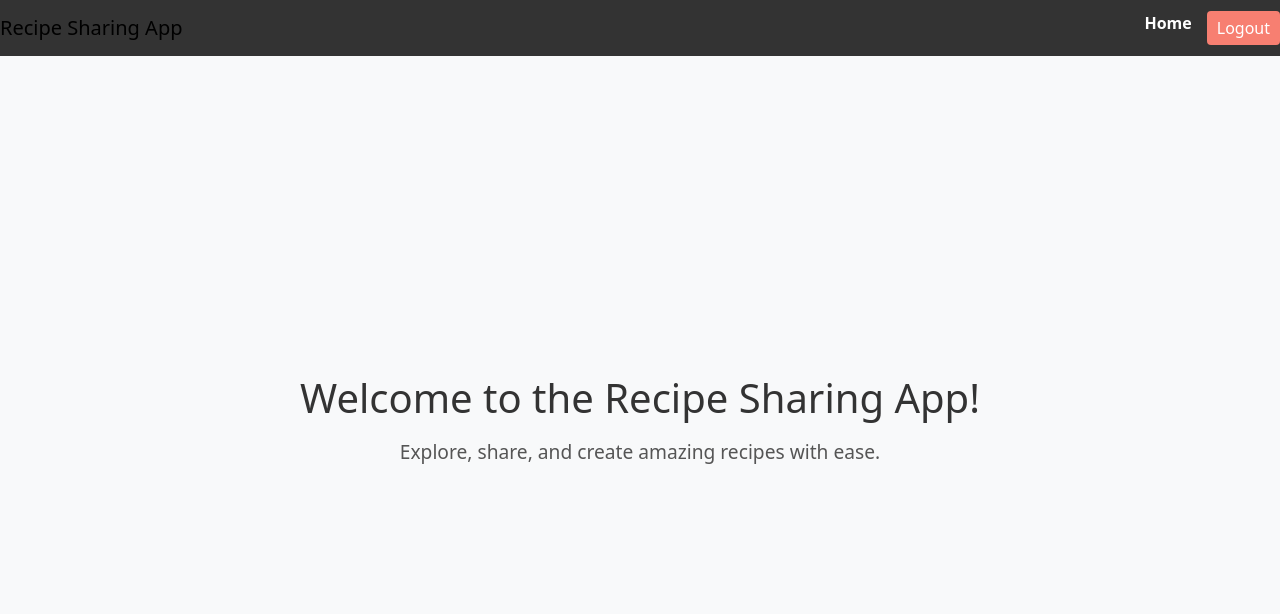
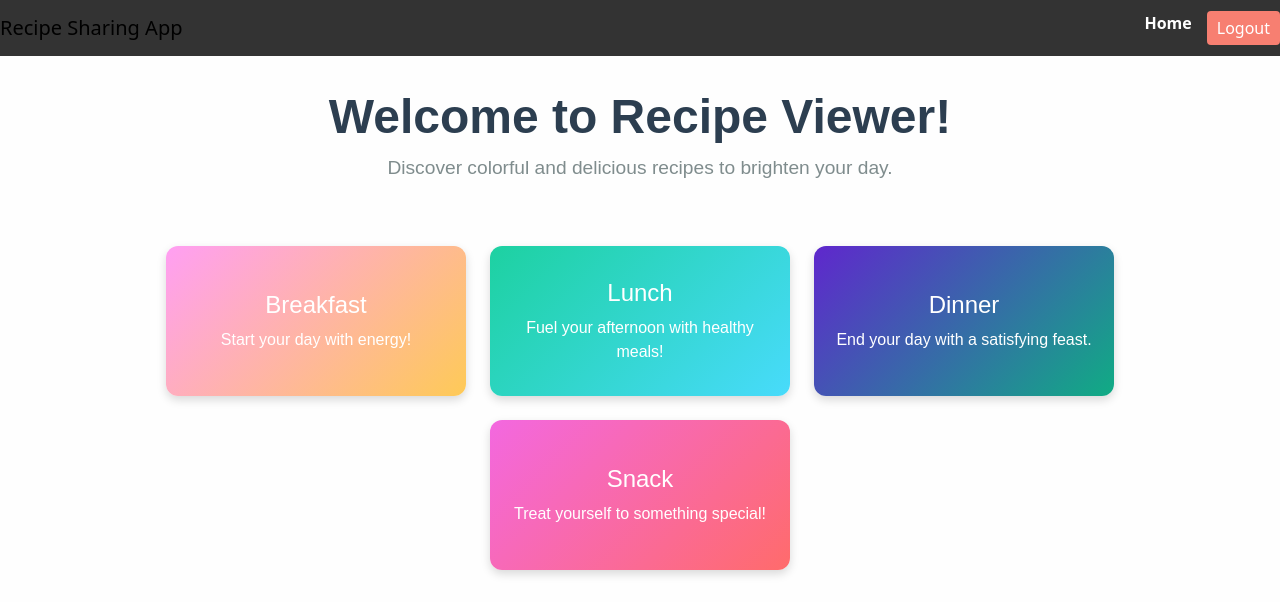
Before and after one commit to sidkrishna07/RecipeApp, a React (Create React App) app in the folder recipe-app/: page / in a window 1280 px wide. Shown: the top 614 px of the page. Built offline with nearby package versions, Linux system fonts and the light colour scheme; sample sign-in values are in the browser's storage.

Commit message:
fixed home page to make it more colorful for now
colored boxes

```diff
--- a/recipe-app/src/components/HomePage.css
+++ b/recipe-app/src/components/HomePage.css
@@ -2,20 +2,82 @@
 .home-container {
   display: flex;
   flex-direction: column;
+  align-items: center;
+  background-color: #fefefe;
+  padding: 2rem;
+  box-sizing: border-box;
+  font-family: 'Arial', sans-serif;
+}
+
+.home-header {
+  text-align: center;
+  margin-bottom: 2rem;
+}
+
+.home-header h1 {
+  font-size: 3rem;
+  font-weight: bold;
+  color: #2c3e50;
+  margin-bottom: 0.5rem;
+}
+
+.home-header p {
+  font-size: 1.2rem;
+  color: #7f8c8d;
+  margin: 0;
+}
+
+.recipe-section {
+  display: flex;
+  flex-wrap: wrap;
+  justify-content: center;
+  gap: 1.5rem;
+  margin-top: 2rem;
+}
+
+.recipe-box {
+  background: linear-gradient(135deg, #ffdd59, #ff4757);
+  border-radius: 12px;
+  padding: 1rem;
+  width: 300px;
+  height: 150px;
+  color: white;
+  display: flex;
+  flex-direction: column;
   justify-content: center;
   align-items: center;
-    height: 100vh;
-    background-color: #f8f9fa;
   text-align: center;
-    color: #333;
+  box-shadow: 0 4px 10px rgba(0, 0, 0, 0.15);
+  transition: transform 0.3s ease, box-shadow 0.3s ease;
 }
 
-  .home-container h1 {
-    font-size: 2.5rem;
-    margin-bottom: 1rem;
+.recipe-box:hover {
+  transform: translateY(-5px);
+  box-shadow: 0 8px 15px rgba(0, 0, 0, 0.2);
 }
 
-  .home-container p {
-    font-size: 1.2rem;
-    color: #555;
+.recipe-box h3 {
+  font-size: 1.5rem;
+  margin-bottom: 0.5rem;
 }
+
+.recipe-box p {
+  font-size: 1rem;
+  margin: 0;
+}
+
+.recipe-box.breakfast {
+  background: linear-gradient(135deg, #ff9ff3, #feca57);
+}
+
+.recipe-box.lunch {
+  background: linear-gradient(135deg, #1dd1a1, #48dbfb);
+}
+
+.recipe-box.dinner {
+  background: linear-gradient(135deg, #5f27cd, #10ac84);
+}
+
+.recipe-box.snack {
+  background: linear-gradient(135deg, #f368e0, #ff6b6b);
+}
--- a/recipe-app/src/components/HomePage.js
+++ b/recipe-app/src/components/HomePage.js
@@ -4,8 +4,28 @@ import "./HomePage.css";
 const HomePage = () => {
   return (
     <div className="home-container">
-      <h1>Welcome to the Recipe Sharing App!</h1>
-      <p>Explore, share, and create amazing recipes with ease.</p>
+      <div className="home-header">
+        <h1>Welcome to Recipe Viewer!</h1>
+        <p>Discover colorful and delicious recipes to brighten your day.</p>
+      </div>
+      <div className="recipe-section">
+        <div className="recipe-box breakfast">
+          <h3>Breakfast</h3>
+          <p>Start your day with energy!</p>
+        </div>
+        <div className="recipe-box lunch">
+          <h3>Lunch</h3>
+          <p>Fuel your afternoon with healthy meals!</p>
+        </div>
+        <div className="recipe-box dinner">
+          <h3>Dinner</h3>
+          <p>End your day with a satisfying feast.</p>
+        </div>
+        <div className="recipe-box snack">
+          <h3>Snack</h3>
+          <p>Treat yourself to something special!</p>
+        </div>
+      </div>
     </div>
   );
 };
```
Also changed, not shown: 1 other file (tests, documents, lock files or other folders). Lines whose indentation alone changed are shown as unchanged.
